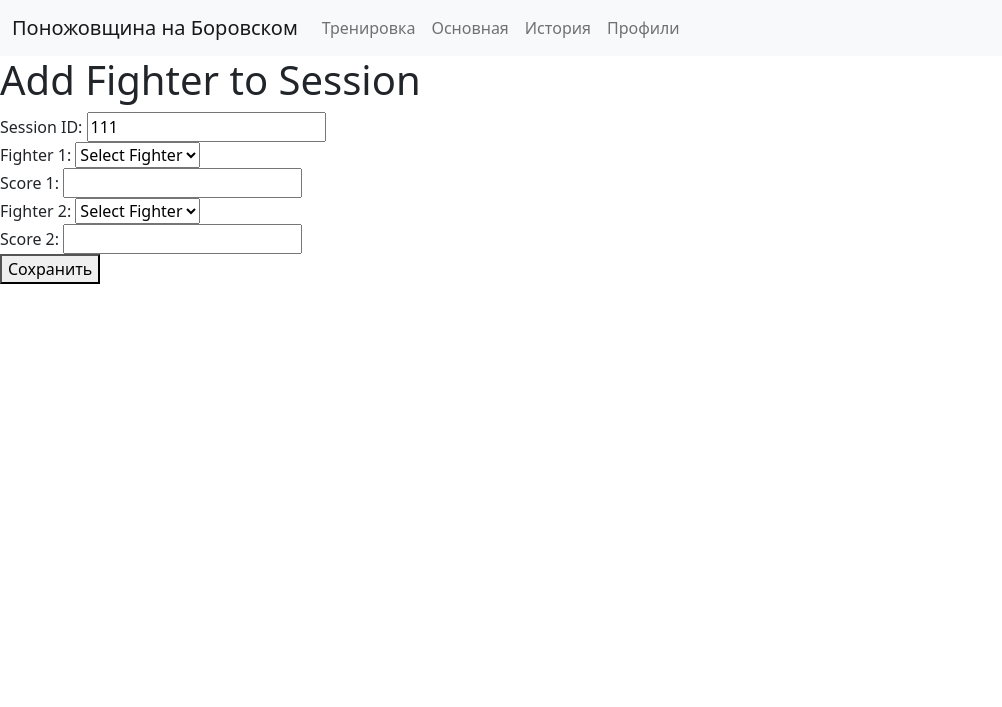
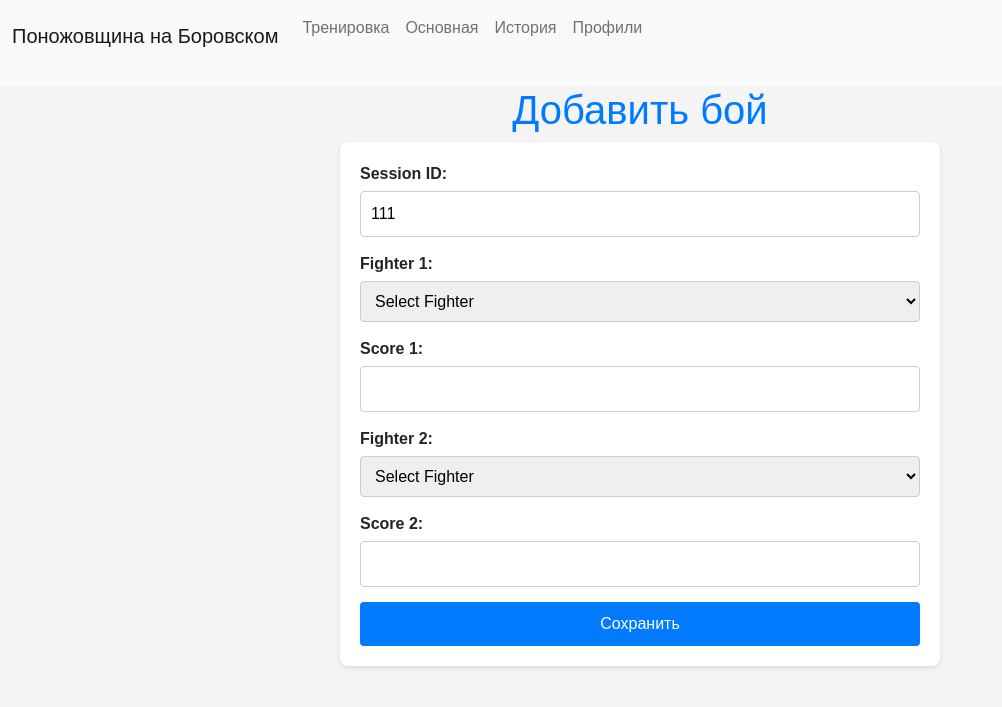
Before and after one commit to litowskiy/fighters_sql, a Flask app: page /sessions/111/add_fight in a window 1280 px wide. Shown: the top 707 px of the page, without its empty margins (0-1002 px from the left). Run offline with Flask 3, Linux system fonts and the light colour scheme; data that the repository does not hold is empty.

Commit message:
Add files via upload

```diff
--- a/templates/add_fight.html
+++ b/templates/add_fight.html
@@ -1,9 +1,78 @@
 {% extends "base.html" %}
 
-{% block title %}Add Fighter to Session{% endblock %}
+{% block title %}Добавить бой{% endblock %}
 
 {% block content %}
-    <h1>Add Fighter to Session</h1>
+    <style>
+        body {
+            font-family: Arial, sans-serif;
+            margin: 0;
+            padding: 0;
+            background-color: #f4f4f4;
+        }
+
+        h1 {
+            text-align: center;
+            color: #007BFF;
+        }
+
+        form {
+            max-width: 600px;
+            margin: 0 auto;
+            background-color: white;
+            padding: 20px;
+            border-radius: 8px;
+            box-shadow: 0 2px 5px rgba(0, 0, 0, 0.1);
+        }
+
+        div {
+            margin-bottom: 15px;
+        }
+
+        label {
+            display: block;
+            margin-bottom: 5px;
+            font-weight: bold;
+        }
+
+        input[type="text"],
+        input[type="number"],
+        select {
+            width: 100%;
+            padding: 10px;
+            border: 1px solid #ccc;
+            border-radius: 4px;
+            box-sizing: border-box;
+        }
+
+        button {
+            width: 100%;
+            background-color: #007BFF;
+            color: white;
+            padding: 10px;
+            border: none;
+            border-radius: 4px;
+            cursor: pointer;
+            font-size: 16px;
+        }
+
+        button:hover {
+            background-color: #0056b3;
+        }
+
+        /* Адаптивность */
+        @media (max-width: 600px) {
+            form {
+                padding: 15px;
+            }
+
+            button {
+                font-size: 14px;
+            }
+        }
+    </style>
+
+    <h1>Добавить бой</h1>
     <form id="addFighterForm" method="POST" action="/sessions/{{ session_id }}/add_fight">
         <div>
             <label for="session_id">Session ID:</label>
```
Also changed, not shown: templates/main_sql.html (+9 -6 lines), templates/mark_presence.html (+16 -9 lines), templates/profiles.html (+7 -5 lines), templates/story.html (+7 -5 lines), templates/training_session.html (+35 -15 lines), templates/view_profile.html (+33 -24 lines).
